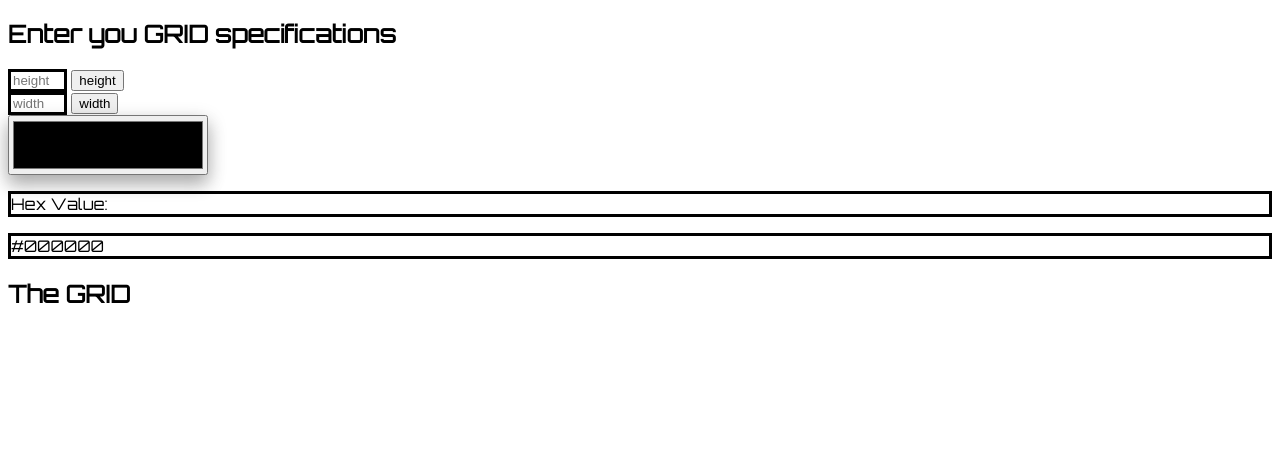
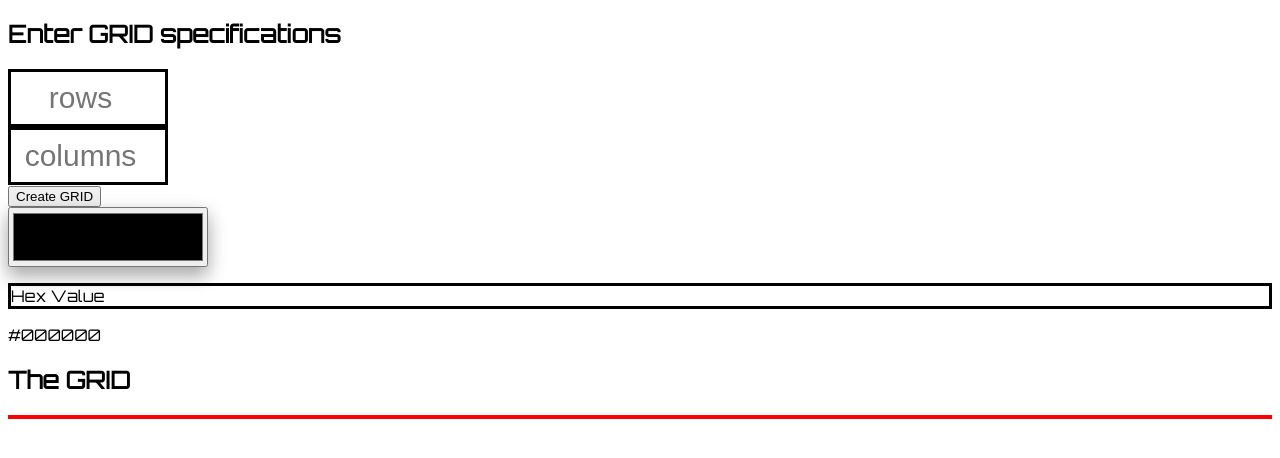
Before and after one commit to coreyderosa/grow-with-google, a plain HTML site: page PixelArtMaker/index.html in a window 1280 px wide. Shown: the part 64-522 px from the top of the page. Drawn offline with nearby package versions, Linux system fonts and the light colour scheme.

Commit message:
added some styling and grid stuff

```diff
--- a/PixelArtMaker/index.html
+++ b/PixelArtMaker/index.html
@@ -4,39 +4,48 @@
         <meta charset="utf-8">
         <meta name="viewport" content="width=device-width, initial-scale=1.0">
 
-        <link href="https://fonts.googleapis.com/css?family=Orbitron" rel="stylesheet">
+        <link href="https://fonts.googleapis.com/css?family=Orbitron"
+        rel="stylesheet">
         <link href="styles.css" rel="stylesheet">
+        <script src="https://ajax.googleapis.com/ajax/libs/jquery/3.3.1/jquery.min.js"></script>
+
 
         <title>Pixel Art Maker</title>
     </head>
     <body>
       <h1>Pixel Art Maker</h1>
       <section class="the-input">
-        <h2>Enter you GRID specifications</h2>
-        <div class="height">
-          <input class="height-text-input" type="text" name="height"
-          id="height-text-input-id" placeholder="height" maxlength="3" size="4">
+        <h2>Enter GRID specifications</h2>
 
-          <input class="height-submit" type="submit" value="height">
+        <div class="grid-rows">
+          <input class="rows-input" type="number" name="rows"
+          id="rows-id" placeholder="rows">
         </div>
 
-        <div class="width">
-          <input class="width-text-input" type="text" name="width"
-          id="width-text-input-id" placeholder="width" maxlength="3" size="4">
-
-          <input class="width-submit" type="submit" value="width">
+        <div class="grid-cols">
+          <input class="cols-input" type="number" name="cols"
+          id="cols-id" placeholder="columns">
         </div>
 
+        <button id="submit-id">Create GRID</button>
+
         <div>
-          <input class="color-well" type="color" id="color-well-id" onchange="colorWellValue()">
+          <input class="color-well" type="color" id="color-well-id"
+          onchange="colorWellValue()">
+          <div>
             <p class="hex-value-title">
-              Hex Value:
+              Hex Value
             </p>
-            <p class="color-well-hex-value" id="color-well-hex-value-id"></p>
+            <p class="hex-value" id="color-value-id"></p>
+          </div>
         </div>
       </section>
+
       <section class="the-grid">
         <h2>The GRID</h2>
+        <div id="grid-id">
+          <table></table>
+        </div>
 
       </section>
 
--- a/PixelArtMaker/script.js
+++ b/PixelArtMaker/script.js
@@ -1,7 +1,28 @@
 var colorWellHexValue = document.getElementById("color-well-id").value;
-document.getElementById("color-well-hex-value-id").innerHTML = colorWellHexValue;
+document.getElementById("color-value-id").innerHTML = colorWellHexValue;
 
 function colorWellValue() {
   var colorWellHexValue = document.getElementById("color-well-id").value;
-  document.getElementById("color-well-hex-value-id").innerHTML = colorWellHexValue;
+  document.getElementById("color-value-id").innerHTML = colorWellHexValue;
 }
+
+function maxLength(maxlength) {
+  this.value = this.Value.slice(0, this.maxlength);
+}
+
+$("#submit-id").click(function () {
+  var rows = $("#rows-id").val();
+  var cols = $("#cols-id").val();
+
+  // console.log("rows: " + rows);
+  // console.log("columns: " + cols);
+  for (var h = 0; h < rows; h++) {
+    console.log(h);
+    $("#grid-id table").append("<tr></tr>");
+    for (var w = 0; w < cols; w++) {
+      console.log(w);
+      $("#grid-id table tr").append("<td class='col-lines'></td>");
+    }
+  }
+  return;
+});
--- a/PixelArtMaker/styles.css
+++ b/PixelArtMaker/styles.css
@@ -18,19 +18,27 @@ body {
 /*  */
 }
 
-.height-text-input{
+.rows-input{
   border: solid;
+  height: 50px;
+  max-width: 150px;
+  font-size: 30px;
+  text-align: center;
 }
 
-.width-text-input{
+.cols-input{
   border: solid;
+  height: 50px;
+  max-width: 150px;
+  font-size: 30px;
+  text-align: center;
 }
 
 .hex-value-title{
   border: solid;
 }
 
-.color-well-hex-value{
+.color-value{
   border: solid;
 }
 
@@ -39,6 +47,24 @@ body {
   height: 60px;
   box-shadow: 0 10px 16px 0 rgba(0,0,0,0.2),
   0 6px 20px 0 rgba(0,0,0,0.19);
+}
+
+.the-grid{
+
+}
+
+#grid-id{
+  border: 2px solid red;
+}
+
+.row-lines{
+  /* border: 5px solid green; */
+}
+
+.col-lines{
+  border: 5px solid green;
+  width: 10px;
+  height: 10px;
 }
 
 
```
